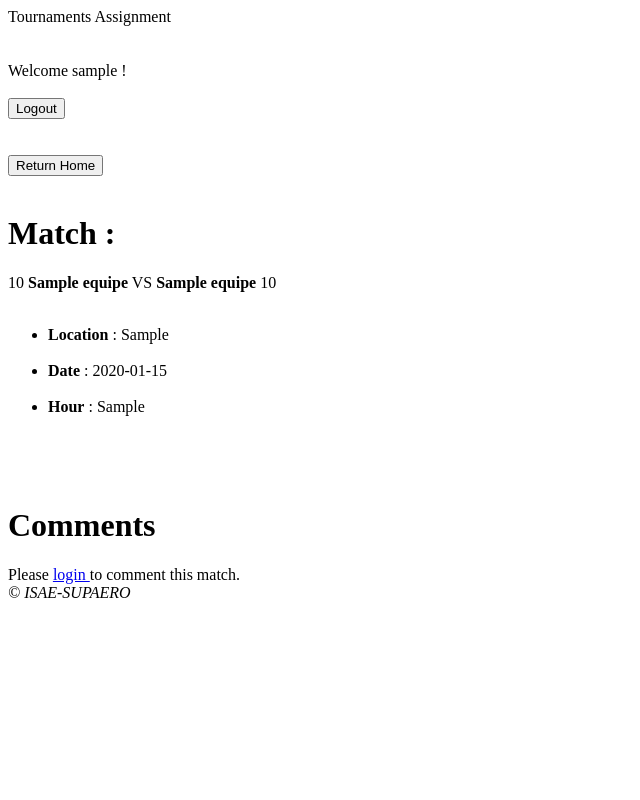
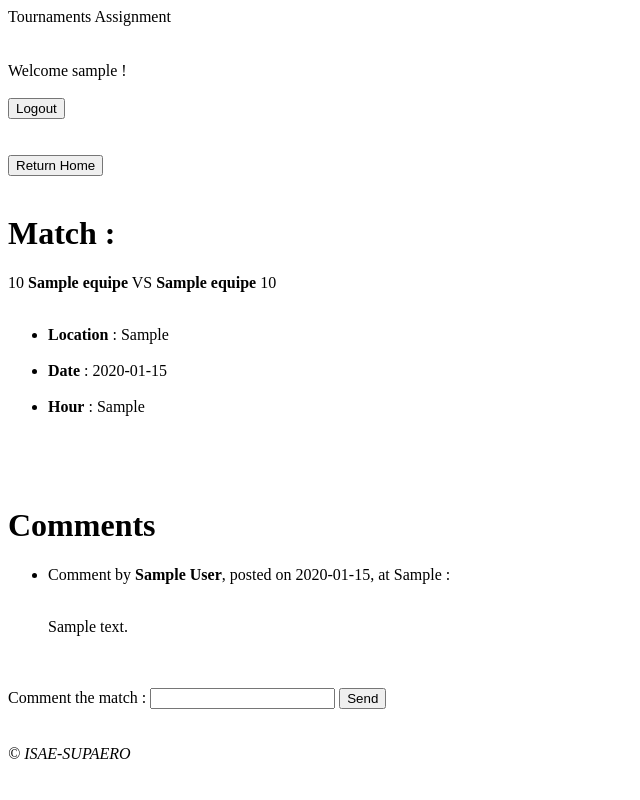
Before and after one commit to ClementLpz/tournois-clement-lopez, a Django app: page /tournaments/match/1/ in a window 1280 px wide. Shown: the whole page, without its empty margins (0-640 px from the left). Run offline with Django 4.2, Linux system fonts and the light colour scheme; a user stored in the database is signed in; tables that the repository leaves empty hold one stand-in row (values such as "Sample post").

Commit message:
Add comment section when logged

```diff
--- a/tournois/tournaments/admin.py
+++ b/tournois/tournaments/admin.py
@@ -1,8 +1,9 @@
 from django.contrib import admin
 
-from .models import Tournament, Pool, Team, Match
+from .models import Tournament, Pool, Team, Match, Comment
 
 admin.site.register(Tournament)
 admin.site.register(Pool)
 admin.site.register(Team)
 admin.site.register(Match)
+admin.site.register(Comment)
--- /dev/null
+++ b/tournois/tournaments/forms.py
@@ -0,0 +1,4 @@
+from django import forms
+
+class CommentForm(forms.Form):
+    message = forms.CharField(label="message", max_length=600)
--- a/tournois/tournaments/templates/tournaments/match_details.html
+++ b/tournois/tournaments/templates/tournaments/match_details.html
@@ -21,6 +21,30 @@ Extend site-wide base HTML template located in main templates/ dir
 <br> </br>
 <h1>Comments</h1>
 
-Please <a href="{% url 'login' %}"> login </a> to comment this match.
+{% if match.comment_set.all %}
+    <ul>
+    {% for comment in match.comment_set.all %}
+        <li>Comment by <b>{{ comment.author }}</b>, posted on {{ comment.date }}, at {{ comment.hour }} : <br> </br>
+        <p>{{ comment.message }}</p></li>
+    {% endfor %}
+    </ul>
+{% else %}
+    <p>No comment yet for this match !.</p>
+{% endif %}
+
+<br> <br>
+
+{% if username %}
+    <form action="{% url 'tournaments:match_details' match.id %}" method="POST">
+        {% csrf_token %}
+        <label for="message"> Comment the match :</label>
+        <input type="text" id="message" name="message">
+        <button type="submit"> Send </button>
+    </form>
+
+    <br> <br>
+{% else %}
+    Please <a href="{% url 'login' %}"> login </a> to comment this match. <br> <br>
+{% endif %}
 
 {% endblock content %}
--- a/tournois/tournaments/views.py
+++ b/tournois/tournaments/views.py
@@ -1,7 +1,8 @@
 from django.shortcuts import render, get_list_or_404, get_object_or_404
 from django.http import HttpResponse
 
-from .models import Tournament, Pool, Match
+from .models import Tournament, Pool, Match, Comment
+from .forms import CommentForm
 
 def user_authentication(request, context):
     if request.user.is_authenticated:
@@ -31,4 +32,19 @@ def pool_details(request, pool_id):
 def match_details(request, match_id):
     match = get_object_or_404(Match, pk=match_id)
     context = {'match' : match}
+
+    if request.method == 'GET':
+        form = CommentForm()
+    elif request.method == 'POST':
+        form = CommentForm(request.POST)
+        if form.is_valid():
+            comment = Comment(message = form.cleaned_data['message'],
+                              match = match,
+                              date = "01/01/2001",
+                              hour = "00h00",
+                              author = request.user)
+            comment.save()
+            context['form'] = form
+            return render(request,'tournaments/match_details.html', user_authentication(request, context))
+
     return render(request,'tournaments/match_details.html', user_authentication(request, context))
```
Also changed, not shown: tournois/tournaments/migrations/0009_comment.py (added).
